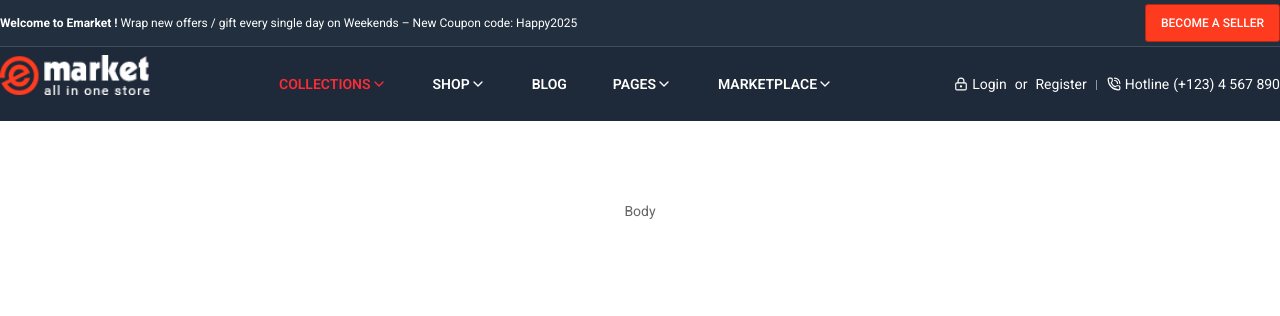
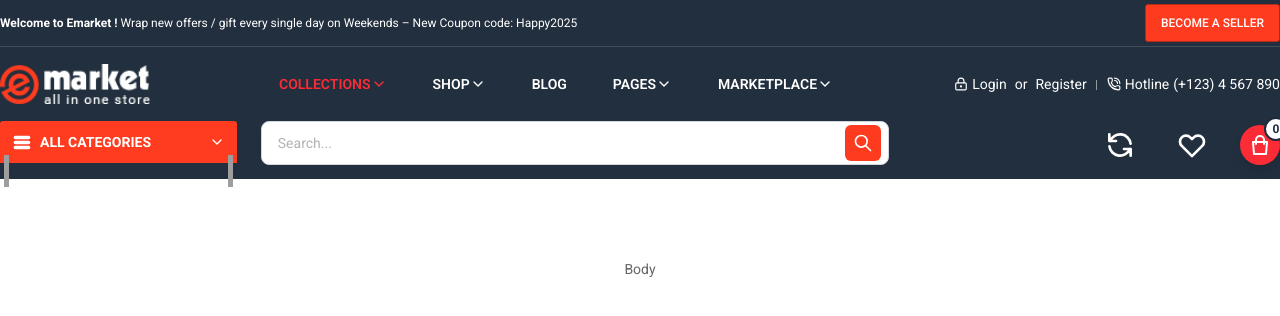
Before and after one commit to sachinkumar9849/multiVendorEcommerceNextjs, a Next.js app: page / in a window 1280 px wide. Shown: the top 316 px of the page. Built offline with nearby package versions, Linux system fonts and the light colour scheme; grey boxes are pictures that could not be loaded.

Commit message:
Header and search layout done

```diff
--- /dev/null
+++ b/src/app/component/header/CategoryMenu.tsx
@@ -0,0 +1,84 @@
+"use client";
+import { useState } from 'react';
+
+const CategoryMenu = () => {
+  const [activeMenu, setActiveMenu] = useState<string | null>(null);
+
+  const categories = {
+    "Gifts & Toys": [
+      "Electronics",
+      "Fashion & Accessories",
+      "Bags & Shoes",
+      "Optimum Electronics",
+      "Bathroom",
+      "Health & Beauty",
+      "Home & Lights",
+      "Metallurgy",
+      "Bedroom"
+    ],
+    "SMARTPHONE": [
+      "Esdipiscing",
+      "Scanners",
+      "Apple",
+      "Dell",
+      "Scanners"
+    ],
+    "ELECTRONICS": [
+      "Asdipiscing",
+      "Diam sit",
+      "Labore et Monitors"
+    ],
+    "TOWELS CLOUD": [
+      "Sofa & Chairs",
+      "Furniture & Decors",
+      "Lamp & Lighting",
+      "Sound & Life",
+      "Punge menune",
+      "Smartphone",
+      "Appliances"
+    ]
+  };
+
+  return (
+    <div className="max-w-4xl mx-auto p-4">
+      <div className="flex flex-wrap gap-4">
+        {Object.entries(categories).map(([category, subcategories]) => (
+          <div
+            key={category}
+            className="relative group"
+            onMouseEnter={() => setActiveMenu(category)}
+            onMouseLeave={() => setActiveMenu(null)}
+          >
+            <button className="px-4 py-2 bg-gray-100 hover:bg-gray-200 rounded-md font-medium transition-colors">
+              {category}
+            </button>
+
+            {activeMenu === category && (
+              <div className="absolute left-0 mt-2 w-56 bg-white shadow-lg rounded-md border border-gray-200 z-10">
+                <div className="p-2">
+                  <h3 className="px-3 py-1 font-semibold text-gray-700 border-b border-gray-100">
+                    {category}
+                  </h3>
+                  <ul className="py-1">
+                    {subcategories.map((subcategory) => (
+                      <li key={subcategory}>
+                        <a
+                          href="#"
+                          className="block px-3 py-2 text-gray-600 hover:bg-gray-50 rounded"
+                        >
+                          {subcategory}
+                        </a>
+                      </li>
+                    ))}
+                  </ul>
+                </div>
+              </div>
+            )}
+          </div>
+        ))}
+      </div>
+    </div>
+  );
+};
+
+export default CategoryMenu;
--- /dev/null
+++ b/src/app/component/header/IconButtons.tsx
@@ -0,0 +1,65 @@
+"use client";
+import React, { useState } from 'react';
+
+const IconButtons = () => {
+  const [refreshCount, setRefreshCount] = useState(0);
+  const [isLiked, setIsLiked] = useState(false);
+  const [cartCount, setCartCount] = useState(0);
+
+  const handleRefresh = () => {
+    setRefreshCount(refreshCount + 1);
+  };
+
+  const handleLike = () => {
+    setIsLiked(!isLiked);
+  };
+
+  const handleCart = () => {
+    setCartCount(cartCount + 1);
+  };
+
+  return (
+    <div className="flex items-center space-x-6 justify-end">
+
+          {/* Refresh Button */}
+          <button
+            onClick={handleRefresh}
+            className="text-white hover:text-gray-300 transition-colors duration-200 p-2 hover:bg-gray-700 rounded-lg"
+          >
+            <svg className="w-8 h-8" fill="none" stroke="currentColor" viewBox="0 0 24 24">
+              <path strokeLinecap="round" strokeLinejoin="round" strokeWidth={2} d="M4 4v5h.582m15.356 2A8.001 8.001 0 004.582 9m0 0H9m11 11v-5h-.581m0 0a8.003 8.003 0 01-15.357-2m15.357 2H15" />
+            </svg>
+          </button>
+
+          {/* Heart/Like Button */}
+          <button
+            onClick={handleLike}
+            className="text-white hover:text-red-400 transition-colors duration-200 p-2 hover:bg-gray-700 rounded-lg"
+          >
+            <svg className="w-8 h-8" fill={isLiked ? "currentColor" : "none"} stroke="currentColor" viewBox="0 0 24 24">
+              <path strokeLinecap="round" strokeLinejoin="round" strokeWidth={2} d="M4.318 6.318a4.5 4.5 0 000 6.364L12 20.364l7.682-7.682a4.5 4.5 0 00-6.364-6.364L12 7.636l-1.318-1.318a4.5 4.5 0 00-6.364 0z" />
+            </svg>
+          </button>
+
+          {/* Shopping Bag Button with Badge */}
+          <div className="relative">
+            <button
+              onClick={handleCart}
+              className="bg-red-500 hover:bg-red-600 text-white p-2 rounded-full transition-colors duration-200 shadow-lg"
+            >
+              <svg className="w-6 h-6" fill="none" stroke="currentColor" viewBox="0 0 24 24">
+                <path strokeLinecap="round" strokeLinejoin="round" strokeWidth={2} d="M16 11V7a4 4 0 00-8 0v4M5 9h14l-1 12H6L5 9z" />
+              </svg>
+            </button>
+
+            {/* Badge */}
+            <div className="absolute -top-2 -right-2 bg-white text-gray-800 text-xs font-bold rounded-full w-6 h-6 flex items-center justify-center border-2 border-gray-800">
+              {cartCount}
+            </div>
+          </div>
+
+        </div>
+  );
+};
+
+export default IconButtons;
--- a/src/app/component/header/MidHeader.tsx
+++ b/src/app/component/header/MidHeader.tsx
@@ -169,11 +169,11 @@ const MidHeader = () => {
     };
 
     return (
-        <div className="bg-gray-800 text-white py-[8px]">
+        <div className=" text-white py-[8px]">
             <div className="mx-auto max-w-7xl md:px-0 px-4">
                 <nav className="relative">
                     <div className="grid grid-cols-10">
-                        <div className="col-span-2">
+                        <div className="col-span-2 flex items-center">
                             <div className="">
                                 <Image src="/logo.png" className='w-[150px]' alt='log' width={800} height={800} />
                             </div>
--- a/src/app/component/header/Nav.tsx
+++ b/src/app/component/header/Nav.tsx
@@ -1,12 +1,14 @@
 import React from 'react'
 import TopHeader from './TopHeader'
 import MidHeader from './MidHeader'
+import SearchCategories from './SearchCategories'
 
 const Nav = () => {
   return (
-    <div className='bg-[#222f3e]'>
+    <div className='bg-[#222f3e] pb-[10px]'>
         <TopHeader/>
         <MidHeader/>
+        <SearchCategories/>
     </div>
   )
 }
--- /dev/null
+++ b/src/app/component/header/SearchButton.tsx
@@ -0,0 +1,48 @@
+"use client";
+import React, { useState } from 'react';
+
+const SearchButton = () => {
+  const [isExpanded, setIsExpanded] = useState(false);
+  const [searchTerm, setSearchTerm] = useState('');
+
+  const handleSearch = () => {
+    if (searchTerm.trim()) {
+      alert(`Searching for: ${searchTerm}`);
+    } else {
+      setIsExpanded(!isExpanded);
+    }
+  };
+
+  return (
+
+
+
+         <div className="flex items-center space-x-2">
+          <div className="relative w-full">
+            <input
+              type="text"
+              placeholder="Search..."
+              className="w-full px-4 py-2 pr-12 border bg-white border-gray-300 rounded-lg focus:outline-none  "
+            />
+            <button className="absolute right-2 top-1/2 transform -translate-y-1/2 bg-[#ff3b1f] hover:bg-[#ff3b1f] text-white p-2 rounded-md transition-colors duration-200">
+              <svg className="w-5 h-5" fill="none" stroke="currentColor" viewBox="0 0 24 24">
+                <path strokeLinecap="round" strokeLinejoin="round" strokeWidth={2} d="M21 21l-6-6m2-5a7 7 0 11-14 0 7 7 0 0114 0z" />
+              </svg>
+            </button>
+          </div>
+        </div>
+
+
+
+
+
+
+
+
+
+
+
+  );
+};
+
+export default SearchButton;
--- /dev/null
+++ b/src/app/component/header/SearchCategories.tsx
@@ -0,0 +1,32 @@
+import { ChevronDown, Menu } from 'lucide-react'
+import React from 'react'
+import SearchButton from './SearchButton'
+import IconButtons from './IconButtons'
+
+const SearchCategories = () => {
+    return (
+        <div className='mx-auto max-w-7xl md:px-0 px-4'>
+            <div className="grid grid-cols-10 gap-6">
+                <div className="col-span-2">
+                    <div className="headerCategories relative px-3  flex items-center py-2 text-[16px]block text-white rounded-tr-[3px] rounded-tl-[3px] bg-[#ff3c20] font-bold uppercase">
+                        <Menu size={23} strokeWidth={4} />
+
+                        <div className="flex ml-2 w-full items-center justify-between">
+                            <p className=''>All Categories</p>
+                            <ChevronDown size={16} />
+
+                        </div>
+                    </div>
+                </div>
+                <div className="col-span-5">
+                    <SearchButton />
+                </div>
+                <div className="col-span-3">
+                    <IconButtons />
+                </div>
+            </div>
+        </div>
+    )
+}
+
+export default SearchCategories
--- a/src/app/globals.css
+++ b/src/app/globals.css
@@ -22,3 +22,23 @@ body {
     height: 10px;
     background: #ffffff82;
 }
+.headerCategories::after {
+    background-image: url(https://opencart.smartaddons.com/themes/so_emarket/webkul_marketplace/catalog/view/theme/so-emarket/images/icon/icon-tit.png);
+    bottom: -24px;
+    content: "";
+    height: 32px;
+    right: 4px;
+    position: absolute;
+    width: 5px;
+    z-index: 999;
+}
+.headerCategories::before {
+    background-image: url(https://opencart.smartaddons.com/themes/so_emarket/webkul_marketplace/catalog/view/theme/so-emarket/images/icon/icon-tit.png);
+    bottom: -24px;
+    content: "";
+    height: 32px;
+    left: 4px;
+    position: absolute;
+    width: 5px;
+    z-index: 999;
+}
```
Also changed, not shown: public/iconCategoryAfter.png (added), public/iconCategoryBefore.png (added).
